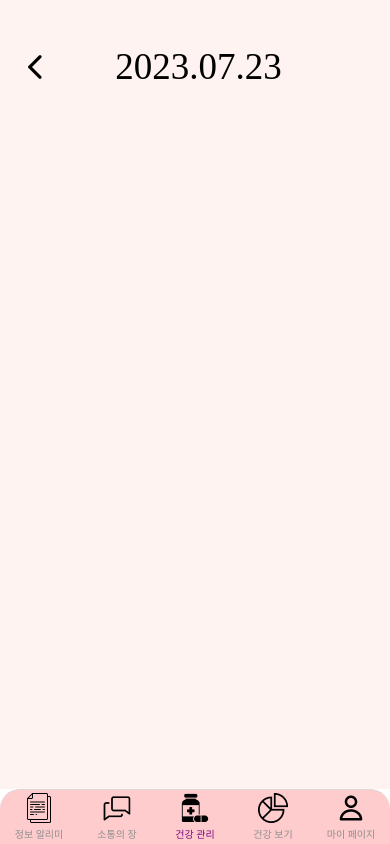
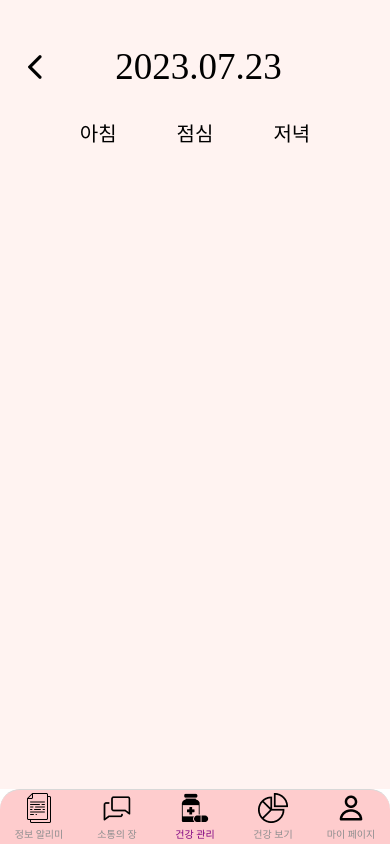
Before and after one commit to DS-laver/Frontend, a React Native app: screen /PastMedicineList in a window 390 px wide. Built offline with nearby package versions, Linux system fonts and the light colour scheme.

Commit message:
"Add Eat Medicine"

```diff
--- a/src/pages/HealthCare/PastMedicineList.tsx
+++ b/src/pages/HealthCare/PastMedicineList.tsx
@@ -12,6 +12,7 @@ export default function PastMedicineList({navigation}: {navigation: any}) {
 
   return (
     <View style={styles.container}>
+
       <View style={styles.settingDateContainer}>
         <TouchableOpacity
           style={styles.backArrowIcon}
@@ -22,6 +23,29 @@ export default function PastMedicineList({navigation}: {navigation: any}) {
           {settingDateYear}.{settingDateMonth}.{settingDateDate}
         </Text>
       </View>
+
+
+      <View style={styles.timeSettingContainer}>
+        <TouchableOpacity
+          style={styles.timeSettingButton}
+          // onPress
+        >
+          <Text style={styles.timeSettingText}>아침</Text>
+        </TouchableOpacity>
+        <TouchableOpacity
+          style={styles.timeSettingButton}
+        >
+          <Text style={styles.timeSettingText}>점심</Text>
+        </TouchableOpacity>
+        <TouchableOpacity
+          style={styles.timeSettingButton}
+        >
+          <Text style={styles.timeSettingText}>저녁</Text>
+        </TouchableOpacity>
+      </View>
+
+
+
     </View>
   )
 }
@@ -52,4 +76,19 @@ const styles = StyleSheet.create({
     color: '#000000',
   },
 
+  timeSettingContainer: {
+    alignContent: 'center',
+    justifyContent: 'center',
+    flexDirection: 'row',
+    backgroundColor: '#FFF3F1',
+  },
+  timeSettingButton : {
+    padding: 20,
+    margin: 10,
+  },
+  timeSettingText: {
+    fontSize: 20,
+    fontFamily: 'SCDream6',
+    color: '#000000',
+  }
 });
```
